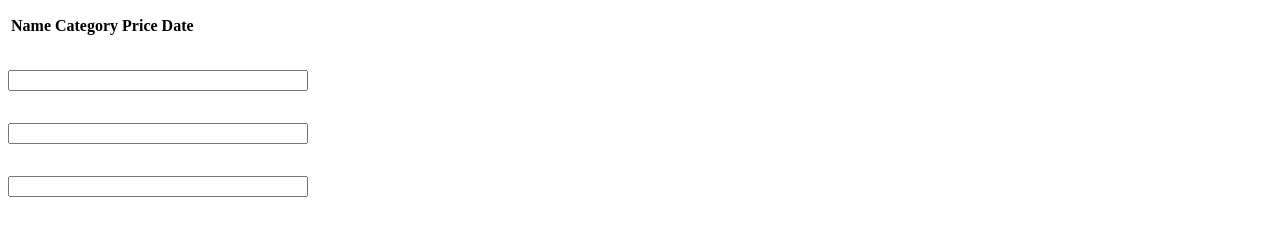
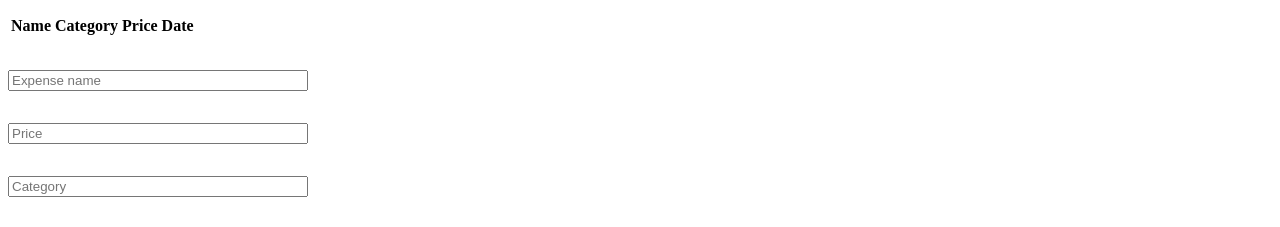
Before and after one commit to serhiimelnykkk/expense-tracker, a React (Vite) app: page / in a window 1280 px wide. Shown: the part 244-471 px from the top of the page. Built offline with nearby package versions, Linux system fonts and the light colour scheme.

Commit message:
refactor: Minor form UI updates

```diff
--- a/src/components/ExpenseForm/ExpenseForm.tsx
+++ b/src/components/ExpenseForm/ExpenseForm.tsx
@@ -26,8 +26,6 @@ const ExpenseForm = ({ setExpenses }: ExpenseFormProps) => {
   });
 
   const onSubmit: SubmitHandler<FormValues> = (data) => {
-    console.log(data, errors);
-
     const expense: Expense = {
       ...data,
       id: crypto.randomUUID(),
@@ -44,6 +42,7 @@ const ExpenseForm = ({ setExpenses }: ExpenseFormProps) => {
           <p>{errors.name?.message}</p>
           <input
             type="text"
+            placeholder="Expense name"
             {...register("name", {
               required: "Required",
               minLength: { value: 3, message: "Minimum length is 3" },
@@ -52,6 +51,7 @@ const ExpenseForm = ({ setExpenses }: ExpenseFormProps) => {
           <p>{errors.price?.message}</p>
           <input
             type="number"
+            placeholder="Price"
             {...register("price", {
               required: "Required",
               min: { value: 1, message: "Minimum price is 1" },
@@ -64,13 +64,18 @@ const ExpenseForm = ({ setExpenses }: ExpenseFormProps) => {
           <p>{errors.category?.message}</p>
           <input
             type="text"
+            placeholder="Category"
             {...register("category", {
               required: "Required",
               minLength: { value: 3, message: "Minimum Length is 3" },
             })}
           />
           <p>{errors.date?.message}</p>
-          <input type="date" {...register("date", { required: "Required" })} />
+          <input
+            type="date"
+            placeholder="Date"
+            {...register("date", { required: "Required" })}
+          />
           <button disabled={isSubmitting} type="submit">
             {isSubmitting ? "Loading..." : "Submit"}
           </button>
```
